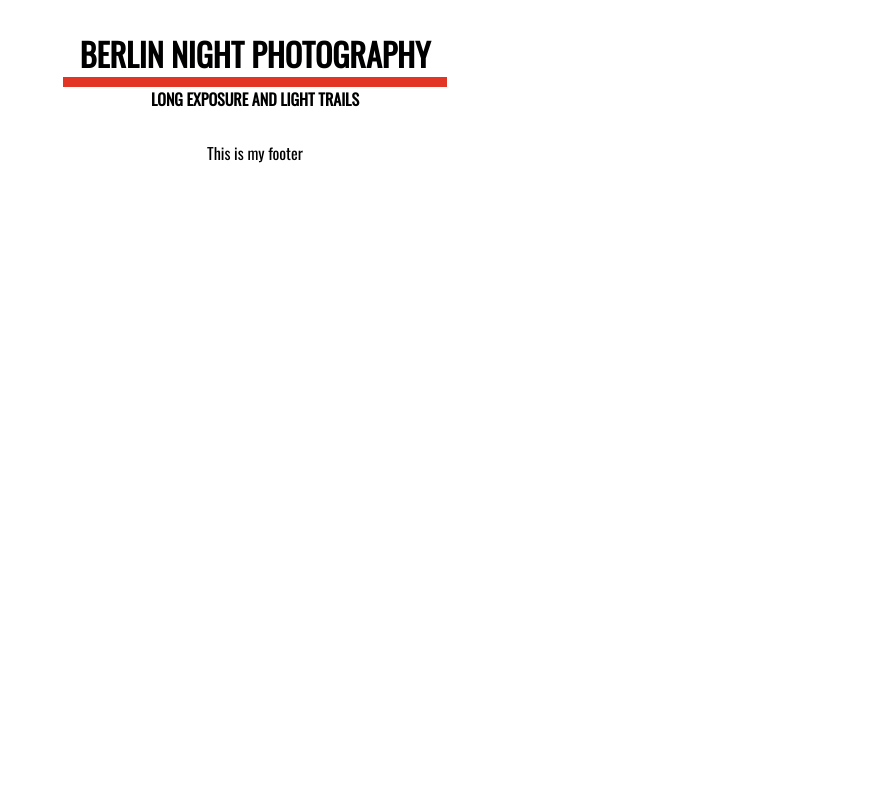
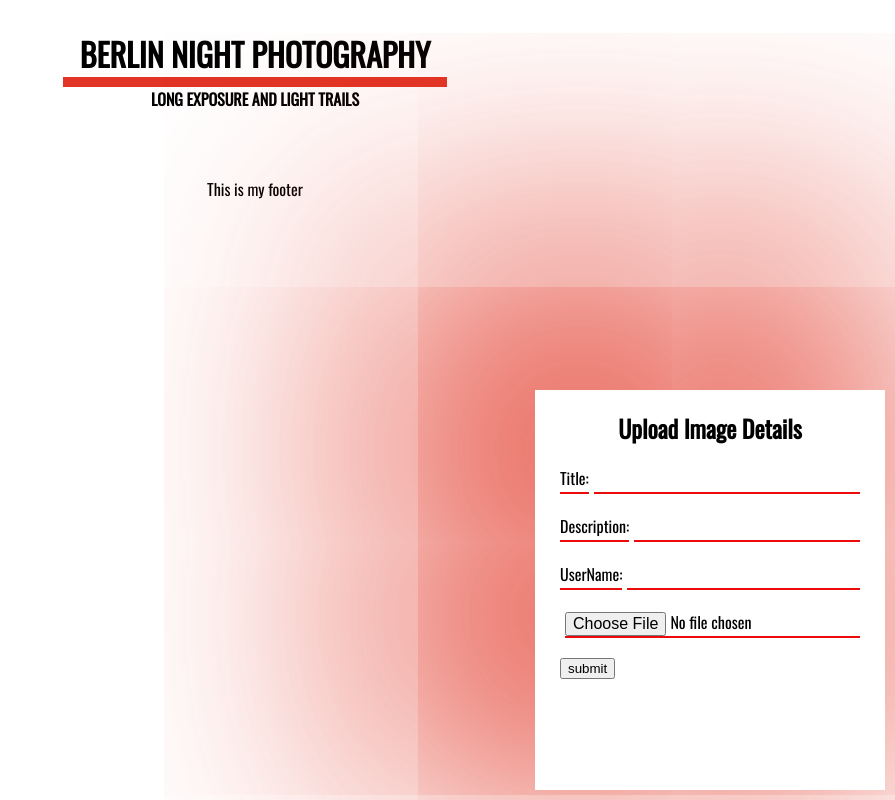
Before and after one commit to imadarai/berlin-photography-imageboard, a website: page public/index.html in a window 1280 px wide. Shown: the whole page, without its empty margins (385-1280 px from the left). Drawn offline with nearby package versions, Linux system fonts and the light colour scheme; no server answers.

Commit message:
Worked on Part Two

```diff
--- a/public/css/styles.css
+++ b/public/css/styles.css
@@ -22,7 +22,7 @@ header {
     padding-bottom: 30px;
 }
 
-h1, h2, h3, h4, p {
+h1, h2, h3, h4, p, form, input {
 font-family: 'Oswald';
 }
 
@@ -49,13 +49,10 @@ main {
     justify-content: center;
     flex-wrap: wrap;
 }
-/* div.image-container {
-    border: 1px solid black;
-} */
 div.image-block {
     -webkit-box-shadow: 0px 0px 5px 0px rgba(226, 53, 37,0.75);
--moz-box-shadow: 0px 0px 5px 0px rgba(226, 53, 37,0.75);
-box-shadow: 0px 0px 5px 0px rgba(226, 53, 37,0.75);
+    -moz-box-shadow: 0px 0px 5px 0px rgba(226, 53, 37,0.75);
+    box-shadow: 0px 0px 5px 0px rgba(226, 53, 37,0.75);
     margin: 20px;
     padding: 20px;
 }
@@ -70,6 +67,50 @@ h3 {
     text-align: center;
 }
 
+/* -------------------------UPLOAD FORM STYLING------------------------------*/
+div.form-container {
+    display: flex;
+    flex-direction: column;
+    align-items: center;
+    position: fixed;
+    bottom: 0;
+    right: 0;
+    margin: 10px;
+    padding-top: 20px;
+    width: 350px;
+    height: 400px;
+    background-color: white ;
+    -webkit-box-shadow: -82px -68px 300px 94px rgba(226, 53, 37,0.75);
+    -moz-box-shadow: -82px -68px 300px 94px rgba(226, 53, 37,0.75);
+    box-shadow: -82px -68px 300px 94px rgba(226, 53, 37,0.75);
+}
+
+form {
+    font-size: 16px;
+    display: flex;
+    flex-direction: column;
+    width: 300px;
+}
+
+div.field {
+    display: flex;
+    flex-direction: row;
+    margin-top: 20px;
+}
+label {
+    border-bottom: 2px solid #eb0b0b;
+}
+input {
+    margin-left: 5px;
+    font-size: 16px;
+    width: 100%;
+    border: 0;
+    border-bottom: 2px solid #eb0b0b;
+    outline: 0;
+    color: $white;
+    /* padding: 7px 0; */
+    background: transparent;
+}
 
 /* ---------------------------------------------------------------------------*/
 /* -----------------------FOOTER AND  ITS ELEMENTS----------------------------*/
--- a/public/index.html
+++ b/public/index.html
@@ -10,19 +10,33 @@
         <h1>BERLIN NIGHT PHOTOGRAPHY</h1>
         <div class="divider"></div>
         <h4>LONG EXPOSURE AND LIGHT TRAILS</h4>
+        <br>
+        <br>
     </header>
     <main>
-        <div class="image-block" v-for ="imageData in images">
-            <img class="image-on-home" :src="imageData.url" :alt="imageData.description" >
-            <h3>{{imageData.title}}</h3>
-        </div>
-        <div class="image-block" v-for ="imageData in images">
-            <img class="image-on-home" :src="imageData.url" :alt="imageData.description" >
-            <h3>{{imageData.title}}</h3>
-        </div>
-        <div class="image-block" v-for ="imageData in images">
-            <img class="image-on-home" :src="imageData.url" :alt="imageData.description" >
-            <h3>{{imageData.title}}</h3>
+        <div class="form-container">
+            <h2>Upload Image Details</h2>
+            <form>
+                <div class="field">
+                    <label for="title">Title: </label>
+                    <input v-model="title" type="text" name="titile" :placeholder="title">
+                </div>
+                <div class="field">
+                    <label for="description">Description: </label>
+                    <input v-model="description" type="text" name="description" :placeholder="description">
+                </div>
+                <div class="field">
+                    <label for="username">UserName: </label>
+                    <input v-model="username" type="text" name="username" :placeholder="username">
+                </div>
+                <div class="field">
+                    <input @change= "handleChange" type="file" name="file" accept="image/*">
+                </div>
+                <div class="field">
+                    <button @click="handleClick">submit</button>
+                </div>
+            </form>
+            <!-- https://codepen.io/murphyrandle/pen/wvCgI/ -->
         </div>
         <div class="image-block" v-for ="imageData in images">
             <img class="image-on-home" :src="imageData.url" :alt="imageData.description" >
--- a/public/js/script.js
+++ b/public/js/script.js
@@ -4,32 +4,48 @@
     new Vue({
         el: "main",
         data: {
-            images: []
+            images: [],
+            //Data Property will store the values of our input fields
+            title: " ",
+            description: " ",
+            username: " ",
+            file: null
         },
         //MOUNTED is a good time to go talk to the server
         mounted: function(){
             console.log("My View Component has mounted!!");
-            // console.log(this.images);
             var me = this;
-            // console.log("this.cities from data: ", this.cities);
             axios.get('/getImages').then( function (response) {
-                // console.log("response from server on the route /getImages: ", response);
-                // console.log(response.data[0].name);
                 //response.data is where the info lives ...
                 me.images = response.data;
-                console.log("Me.images insdie axios is: ", me.images);
-            });
+            }).catch(err => console.log("Err in /getImages in script.js : ", err));
+        }, //Mounted Ends
+        methods: {
+            handleClick: function(e) {
+                e.preventDefault();
+                // console.log("THIS for imageUpload Data: ", this);
+
+                var formData = new FormData();
+                formData.append('title', this.title);
+                formData.append('description', this.description);
+                formData.append('username', this.username);
+                formData.append('file', this.file);
+
+                axios.post('/upload', formData).then(function(resp){
+                    console.log("resp from POST /upload: ", resp);
+                }).catch(err => console.log("Err in /upload in axios script.js : ", err));
 
 
+            },
+            handleChange: function(e) {
+                //this runs when user select an img in the file input field
+                console.log('HandleChange is running!');
+                console.log('File: ', e.target.files[0]);
 
+                this.file = e.target.files[0];
+                console.log("THIS for imageUpload Data: ", this);
+            }
         }
-        // methods: {
-        //     muffin: function(imageData) {
-        //         console.log("Printing Image Data: ", imageData);
-        //     }
-        // }
-
-
     });
 
 
```
Also changed, not shown: index.js (+51 -1 lines).
